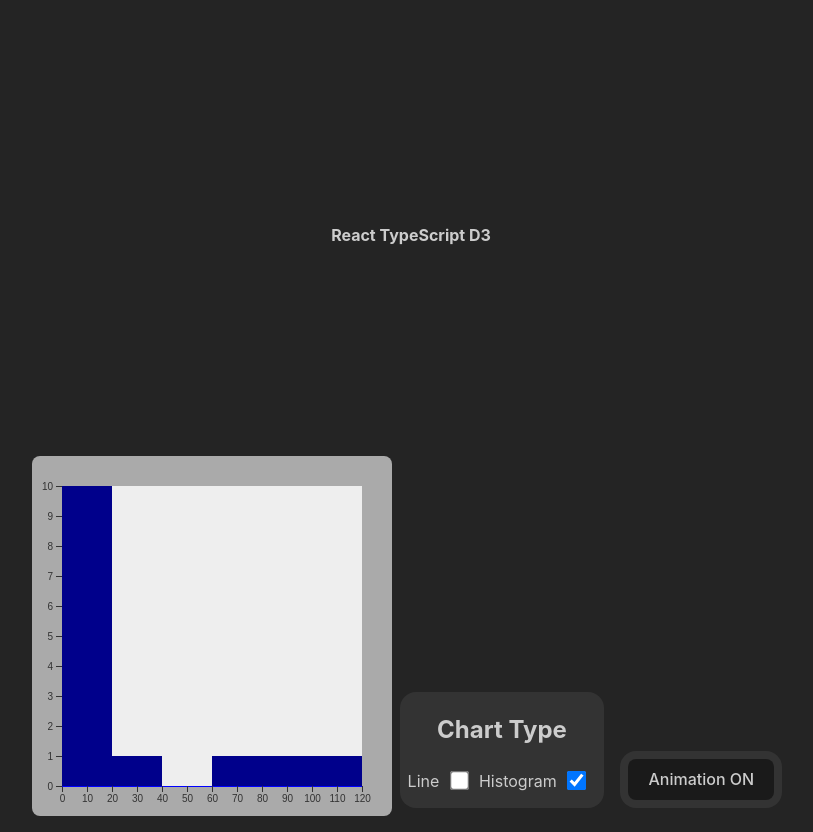
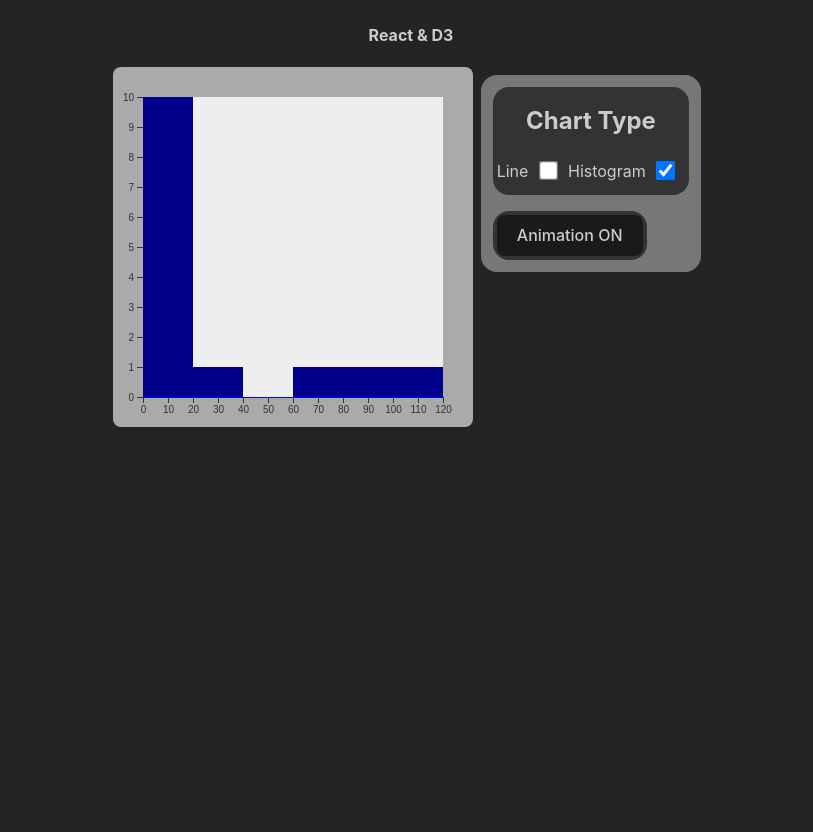
Before and after one commit to JoseHerminioCollas/react-d3-typescript, a React (Vite) app: page / in a window 1280 px wide. Shown: the whole page, without its empty margins (229-1042 px from the left). Built offline with nearby package versions, Linux system fonts and the light colour scheme.

Commit message:
Update layout with flex CSS

```diff
--- a/src/App.tsx
+++ b/src/App.tsx
@@ -47,11 +47,13 @@ const App: React.FC = () => {
 
   return (
     <>
-      <h1>React TypeScript D3</h1>
+      <h1>React & D3</h1>
+      <section id="chart_controls">
         <svg width={svgDimensions.width} height={svgDimensions.height}>
           <rect x={0} y={0} fill="currentcolor" width="100%" height="100%" />
           <g ref={svgRef}></g>
         </svg>
+        <section id="controls">
           <section>
             <label>
               <h2>Chart Type</h2>
@@ -75,6 +77,8 @@ const App: React.FC = () => {
             animationOn={animationOn}
             setAnimationOn={setAnimationOn}
           />
+        </section>
+      </section>
     </>
   );
 };
--- a/src/styles/App.css
+++ b/src/styles/App.css
@@ -6,10 +6,30 @@
   padding: 1rem;
   text-align: center;
   display: flex;
-  justify-content: center;
-  align-items: flex-end;
+  flex-direction: column;
+  justify-content: flex-start;
+  align-items: center;
   flex-wrap: wrap;
   min-height: 100vh;
+}
+#controls {
+  display: flex;
+  justify-content: center;
+  align-items: flex-start;
+  flex-wrap: wrap;
+  background-color: #777;
+}
+#chart_controls{
+  display: flex;
+  justify-content: center;
+  align-items: flex-start;
+  flex-wrap: wrap;
+  background-color: unset;
+}
+@media (min-width: 700px) {
+  #controls {
+    flex-direction: column;
+  }
 }
 h1 {
   font-size: 1em;
@@ -24,9 +44,9 @@ section {
   background-color: #333;
   border-radius: 1em;
   margin: 0.5em;
-  padding: 0.5em;
+  padding: 0.25em;
 }
-input[type="checkbox"]{
+input[type="checkbox"] {
   transform: scale(1.5);
   margin: 1em;
   cursor: pointer;
--- a/src/styles/index.css
+++ b/src/styles/index.css
@@ -11,7 +11,6 @@
 body {
   margin: 0;
   place-items: center;
-  min-width: 320px;
+  min-width: 300px;
   min-height: 100vh;
-
 }
```
Also changed, not shown: 1 other file (tests, documents, lock files or other folders). Lines whose indentation alone changed are shown as unchanged.
